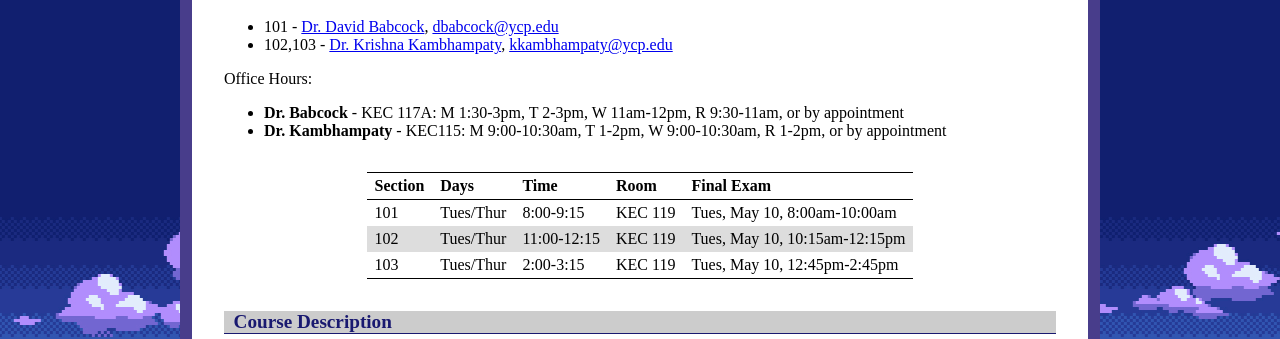
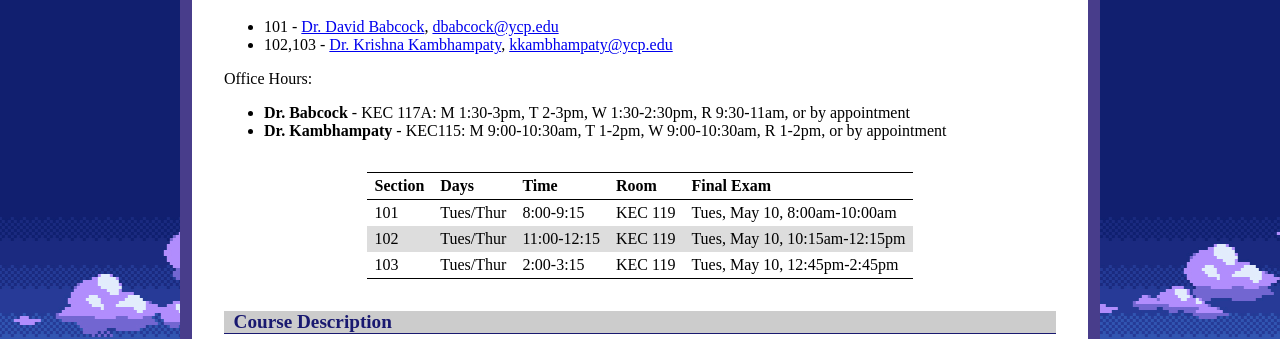
Before and after one commit to ycpcs/cs201-spring2022, a Jekyll site: the page built from syllabus.md, in a window 1280 px wide and 900 px high. Shown: the part 227-566 px from the top of the window. Built offline with Jekyll 4.4.1, drawn with Linux system fonts in a browser that asks for light colours.

Commit message:
update office hours
update office hours

```diff
--- a/syllabus.md
+++ b/syllabus.md
@@ -14,7 +14,7 @@ Instructors:
 - 102,103 - <a href="http://faculty.ycp.edu/~kkambhampaty">Dr. Krishna Kambhampaty</a>, <kkambhampaty@ycp.edu>
 
 Office Hours:
-- **Dr. Babcock** - KEC 117A: M 1:30-3pm, T 2-3pm, W 11am-12pm, R 9:30-11am, or by appointment
+- **Dr. Babcock** - KEC 117A: M 1:30-3pm, T 2-3pm, W 1:30-2:30pm, R 9:30-11am, or by appointment
 - **Dr. Kambhampaty** - KEC115: M 9:00-10:30am, T 1-2pm, W 9:00-10:30am, R 1-2pm, or by appointment
 
  Section  | Days      |  Time       | Room    | Final Exam
```
